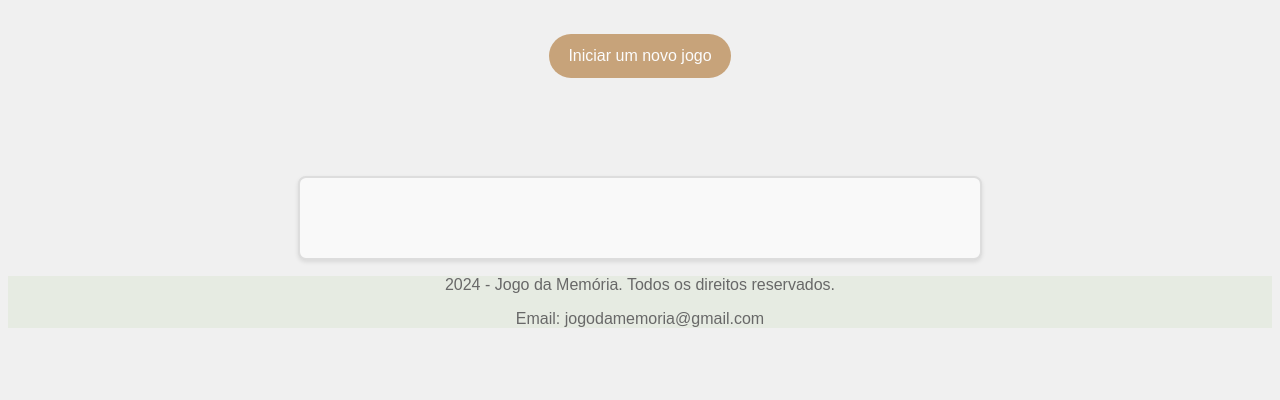
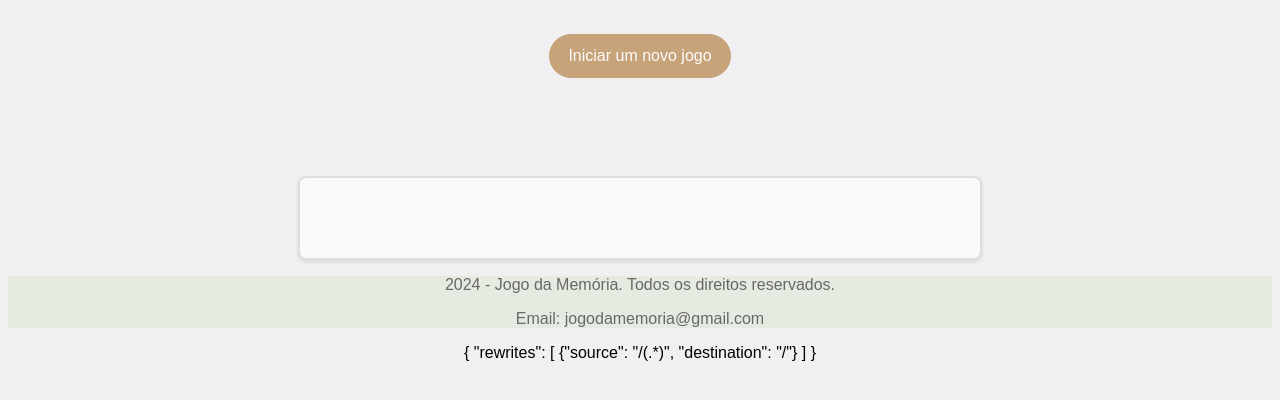
Before and after one commit to anahmartins/jogodamemoria, a plain HTML site: page jogodamemoria.html in a window 1280 px wide. Shown: the part 328-728 px from the top of the page. Drawn offline with Linux system fonts and the light colour scheme; a web font is replaced by a local one.

Commit message:
Update jogodamemoria.html

```diff
--- a/jogodamemoria.html
+++ b/jogodamemoria.html
@@ -28,3 +28,8 @@
     <script src = "logicajogo.js"></script>
 </body>
 </html>
+{
+  "rewrites":  [
+    {"source": "/(.*)", "destination": "/"}
+  ]
+}
```
